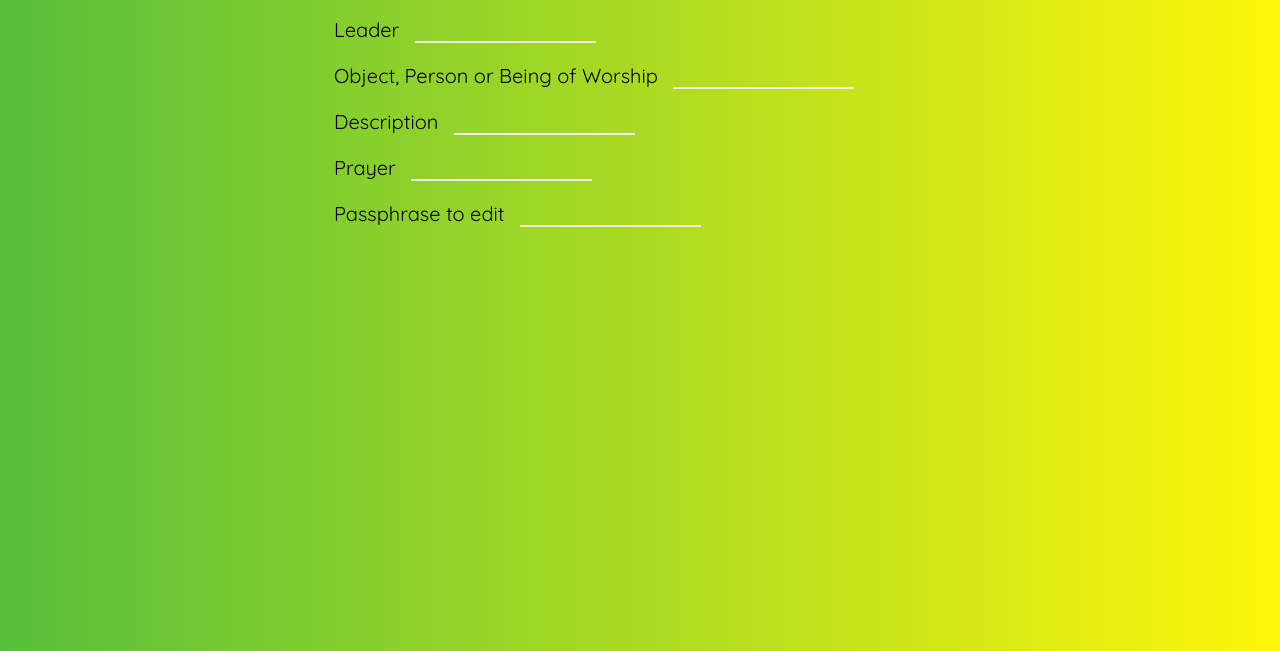
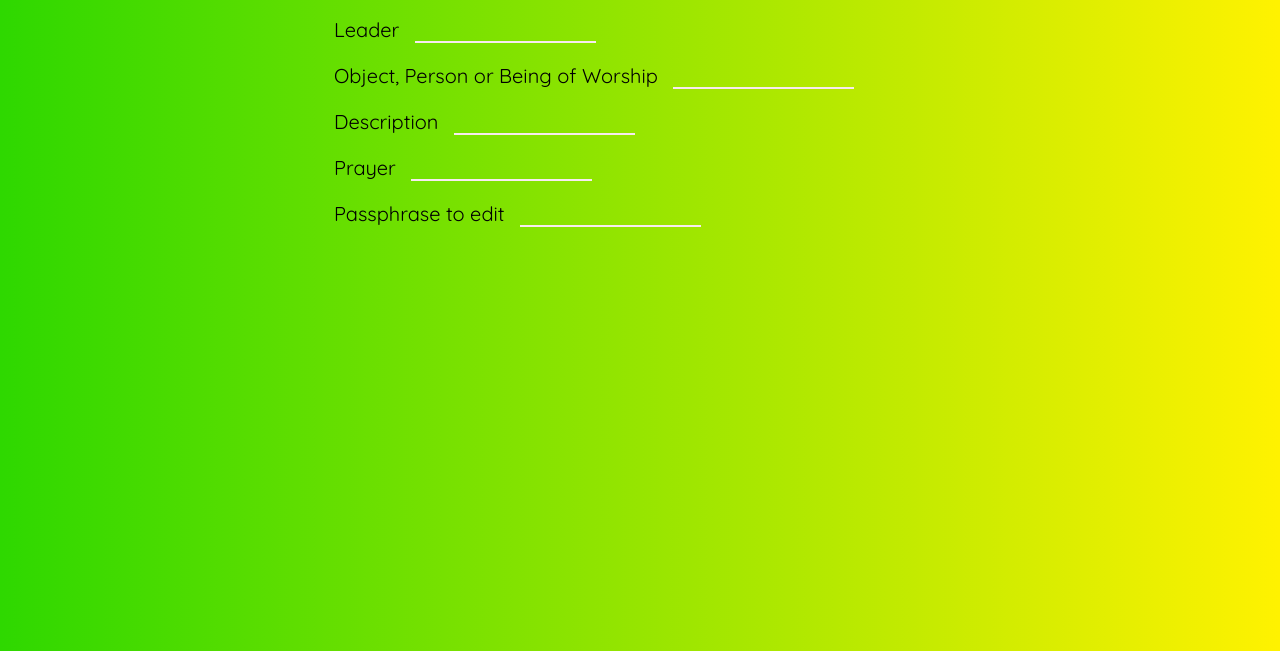
Before and after one commit to geisterkatze/cultchart, a plain HTML site: page clickdummy/new.html in a window 1280 px wide. Shown: the part 149-800 px from the top of the page. Drawn offline with Linux system fonts and the light colour scheme; a web font is replaced by a local one.

Commit message:
clickdummy: update gradients
higher contrast to white text

```diff
--- a/clickdummy/css/style.css
+++ b/clickdummy/css/style.css
@@ -2,25 +2,27 @@ body {
     color: black;
     font-family: 'Quicksand', sans-serif;
     padding: 20px;
-    background: #4de5f9; /* Old browsers */
-    background: -moz-linear-gradient(left, #4de5f9 0%, #fff60a 100%); /* FF3.6-15 */
-    background: -webkit-linear-gradient(left, #4de5f9 0%,#fff60a 100%); /* Chrome10-25,Safari5.1-6 */
-    background: linear-gradient(to right, #4de5f9 0%,#fff60a 100%); /* W3C, IE10+, FF16+, Chrome26+, Opera12+, Safari7+ */
-    filter: progid:DXImageTransform.Microsoft.gradient( startColorstr='#4de5f9', endColorstr='#fff60a',GradientType=1 ); /* IE6-9 */
+    background: #00d3d0; /* Old browsers */
+    background: -moz-linear-gradient(left, #00d3d0 0%, #fff200 100%); /* FF3.6-15 */
+    background: -webkit-linear-gradient(left, #00d3d0 0%,#fff200 100%); /* Chrome10-25,Safari5.1-6 */
+    background: linear-gradient(to right, #00d3d0 0%,#fff200 100%); /* W3C, IE10+, FF16+, Chrome26+, Opera12+, Safari7+ */
+    filter: progid:DXImageTransform.Microsoft.gradient( startColorstr='#00d3d0', endColorstr='#fff200',GradientType=1 ); /* IE6-9 */
 }
 
 body#pray-body {
-    background: -moz-linear-gradient(left, #e24493 0%, #fff60a 100%); /* FF3.6-15 */
-    background: -webkit-linear-gradient(left, #e24493 0%,#fff60a 100%); /* Chrome10-25,Safari5.1-6 */
-    background: linear-gradient(to right, #e24493 0%,#fff60a 100%); /* W3C, IE10+, FF16+, Chrome26+, Opera12+, Safari7+ */
-    filter: progid:DXImageTransform.Microsoft.gradient( startColorstr='#e24493', endColorstr='#fff60a',GradientType=1 ); /* IE6-9 */
+    background: #e0006c; /* Old browsers */
+    background: -moz-linear-gradient(left, #e0006c 0%, #fff200 100%); /* FF3.6-15 */
+    background: -webkit-linear-gradient(left, #e0006c 0%,#fff200 100%); /* Chrome10-25,Safari5.1-6 */
+    background: linear-gradient(to right, #e0006c 0%,#fff200 100%); /* W3C, IE10+, FF16+, Chrome26+, Opera12+, Safari7+ */
+    filter: progid:DXImageTransform.Microsoft.gradient( startColorstr='#e0006c', endColorstr='#fff200',GradientType=1 ); /* IE6-9 */
 }
 
 body#new-body {
-    background: -moz-linear-gradient(left, #57bf3b 0%, #fff60a 100%); /* FF3.6-15 */
-    background: -webkit-linear-gradient(left, #57bf3b 0%,#fff60a 100%); /* Chrome10-25,Safari5.1-6 */
-    background: linear-gradient(to right, #57bf3b 0%,#fff60a 100%); /* W3C, IE10+, FF16+, Chrome26+, Opera12+, Safari7+ */
-    filter: progid:DXImageTransform.Microsoft.gradient( startColorstr='#57bf3b', endColorstr='#fff60a',GradientType=1 ); /* IE6-9 */
+    background: #2ed800; /* Old browsers */
+    background: -moz-linear-gradient(left, #2ed800 0%, #fff200 100%); /* FF3.6-15 */
+    background: -webkit-linear-gradient(left, #2ed800 0%,#fff200 100%); /* Chrome10-25,Safari5.1-6 */
+    background: linear-gradient(to right, #2ed800 0%,#fff200 100%); /* W3C, IE10+, FF16+, Chrome26+, Opera12+, Safari7+ */
+    filter: progid:DXImageTransform.Microsoft.gradient( startColorstr='#2ed800', endColorstr='#fff200',GradientType=1 ); /* IE6-9 */
 }
 
 h1, h2 {
```
